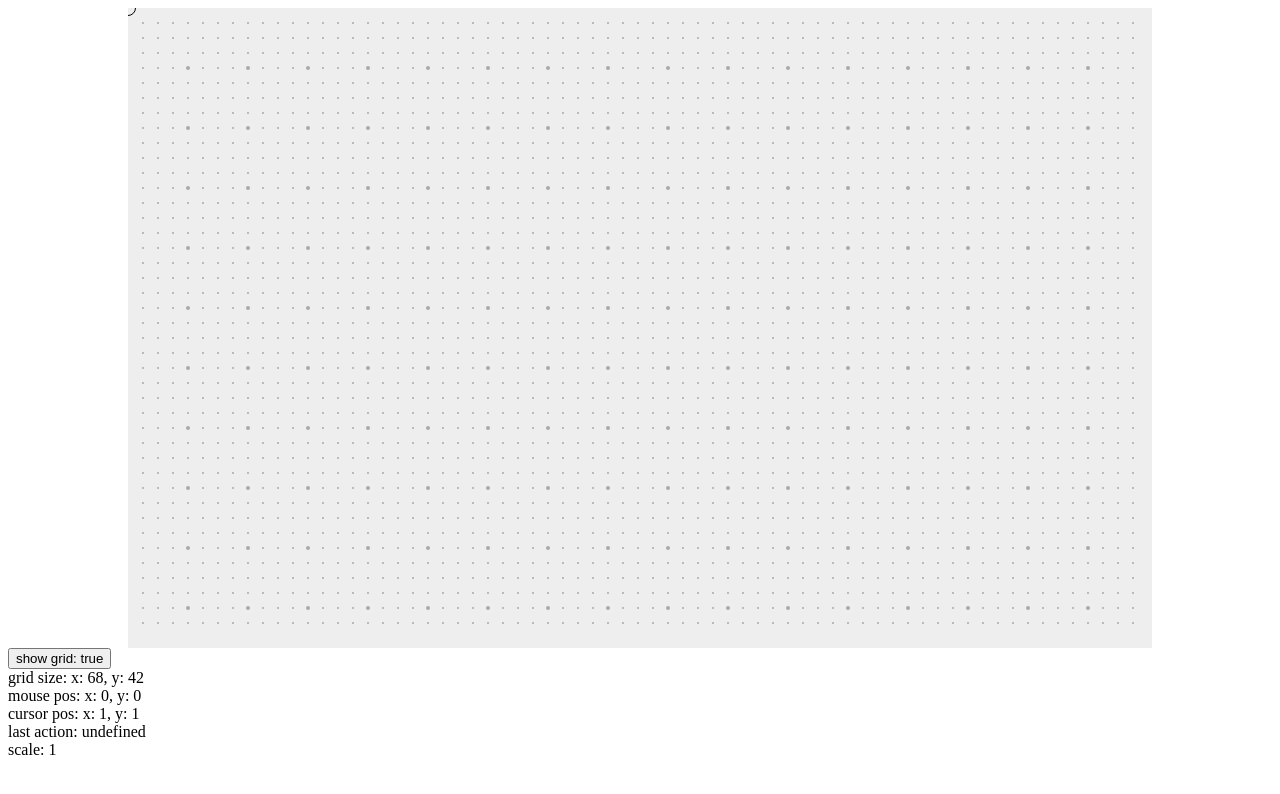
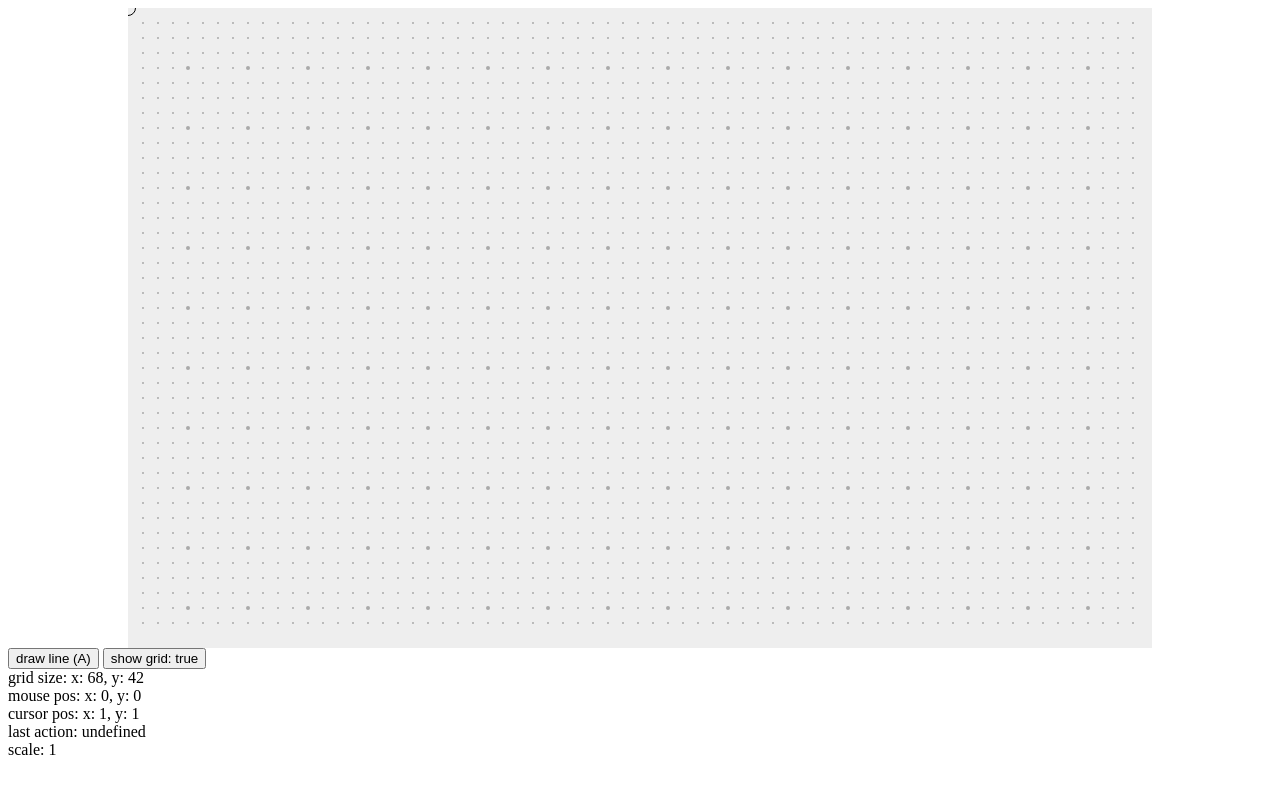
Before and after one commit to fiecueal/ssvgg, a SvelteKit app: page / in a window 1280 px wide. Shown: the top 794 px of the page. Built offline with nearby package versions, Linux system fonts and the light colour scheme.

Commit message:
add button for drawing a line

```diff
--- a/src/routes/+page.svelte
+++ b/src/routes/+page.svelte
@@ -288,6 +288,14 @@ which is used to determine the number of grid markers to show on screen
 
 <button
   on:click={() => {
+    keydown({ key: "a", repeat: false });
+  }}
+>
+  draw line (A)
+</button>
+
+<button
+  on:click={() => {
     grid.shown = !grid.shown;
   }}
 >
```
